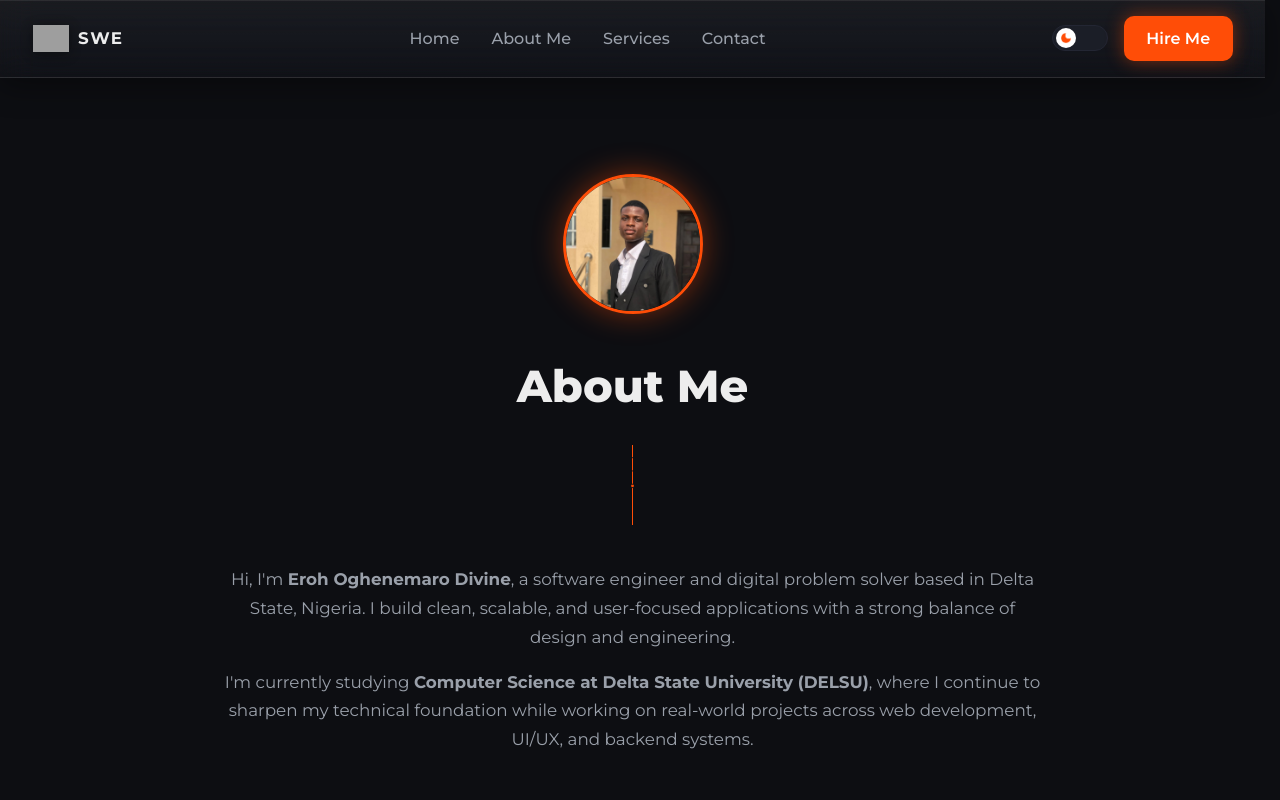
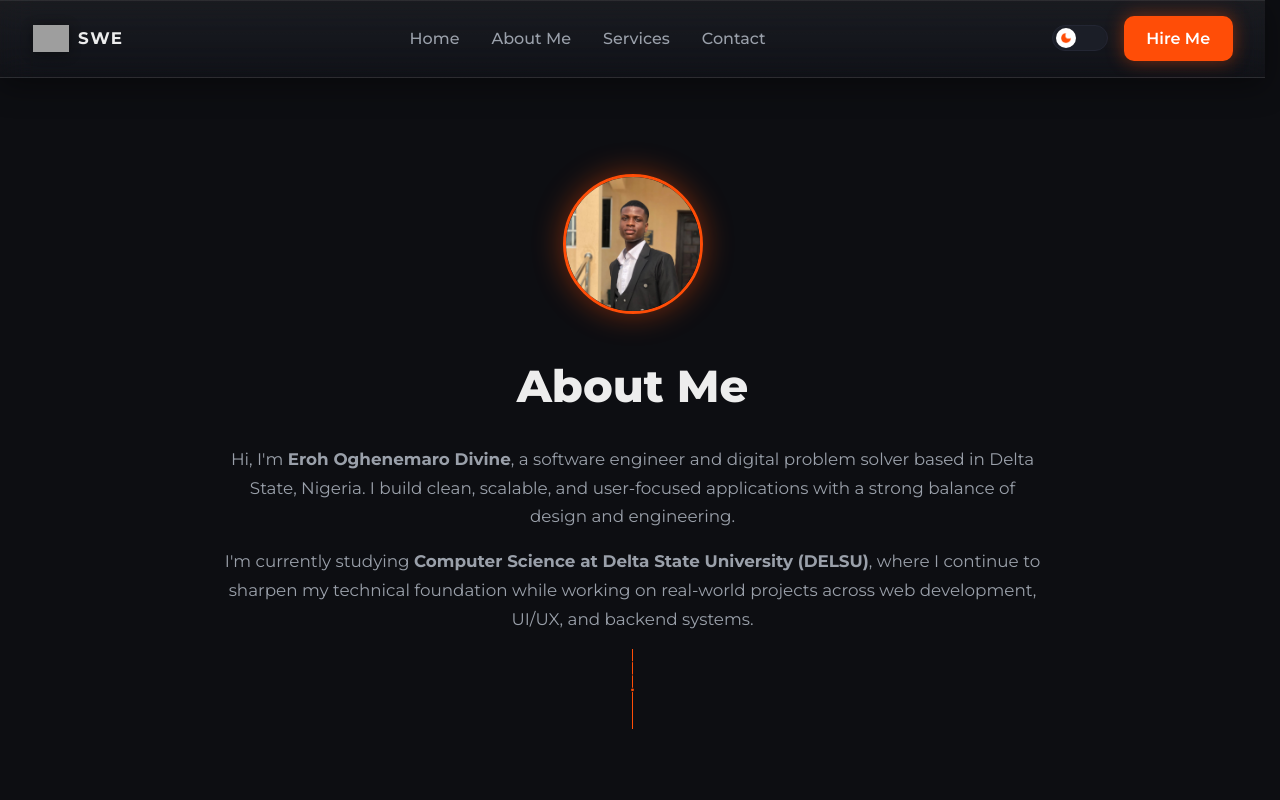
Before and after one commit to Eroh-Maro/portfolio, a React (Vite) app: page /about in a window 1280 px wide. Shown: the top 800 px of the page. Built offline with nearby package versions, Linux system fonts and the light colour scheme; grey boxes are pictures that could not be loaded; a web font is replaced by a local one.

Commit message:
moved transition image on the about page

```diff
--- a/src/pages/AboutMe.jsx
+++ b/src/pages/AboutMe.jsx
@@ -16,7 +16,6 @@ function About() {
   />
 
   <h1 className="about-title">About Me</h1>
-<img src={transition} alt="" className="about-transition" />
   <p className="about-text">
     Hi, I'm <strong>Eroh Oghenemaro Divine</strong>, a software engineer and digital
     problem solver based in Delta State, Nigeria. I build clean,
@@ -30,6 +29,8 @@ function About() {
     foundation while working on real-world projects across web
     development, UI/UX, and backend systems.
   </p>
+  <img src={transition} alt="" className="about-transition" />
+
 </div>
 
       {/* Experience */}
```
